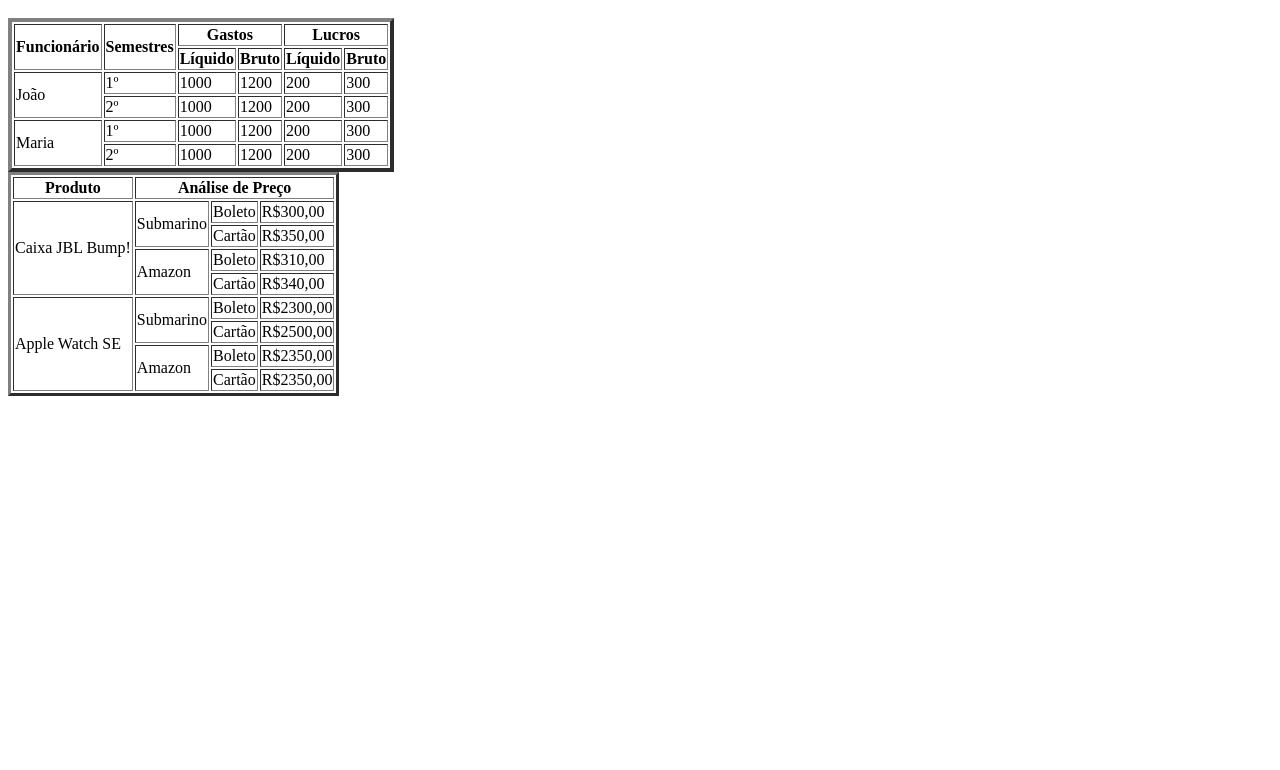
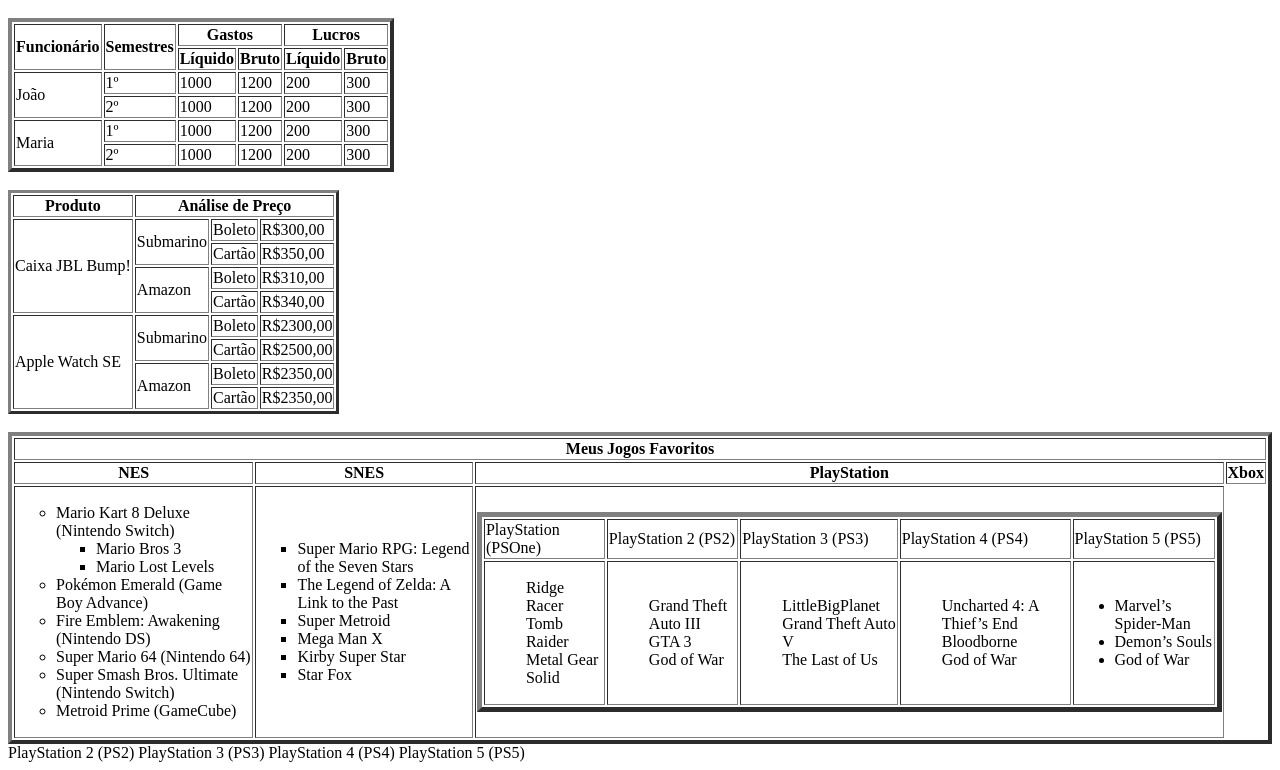
Before and after one commit to MatheusESantana/SI1Nb-CC1Nb-CSW-26, a plain HTML site: page AULA-06/index.html in a window 1280 px wide. Shown: the part 351-1121 px from the top of the page. Before the commit the page ends 800 px from the top, so only its background shows below. Drawn offline with Linux system fonts and the light colour scheme.

Commit message:
Add files via upload

```diff
--- a/AULA-06/index.html
+++ b/AULA-06/index.html
@@ -106,7 +106,8 @@
                 <th>Líquido</th>
                 <th>Bruto</th>
             </tr>
-
+        </thead>
+        <tbody>
             <tr>
                 <td rowspan="2">João</td>
                 <td>1º</td>
@@ -140,9 +141,10 @@
                 <td>200</td>
                 <td>300</td>
             </tr>
-    </thead>
+        </tbody>
+    </table>
 
-<h1></h1>
+    <br>
 
     <table border="3">
         <tbody>
@@ -198,6 +200,124 @@
         </tbody>
     </table>
     </table>
+
+    <br>
+
+    <table border="4">
+        <thead>
+            <tr>
+                <th colspan="4">Meus Jogos Favoritos</th>
+            </tr>
+
+            <tr>
+                <th>NES</th>
+                <th>SNES</th>
+                <th>PlayStation</th>
+                <th>Xbox</th>
+            </tr>
+        </thead>
+
+        <tbody>
+
+            <td>
+                <ul type="circle">
+                    <li>Mario Kart 8 Deluxe (Nintendo Switch)</li>
+
+                    <ul type="square">
+                        <li>Mario Bros 3</li>
+                    </ul>
+                    <ul type="square">
+                        <li>Mario Lost Levels</li>
+                    </ul>
+
+                    <li>Pokémon Emerald (Game Boy Advance)</li>
+                    <li>Fire Emblem: Awakening (Nintendo DS)</li>
+                    <li>Super Mario 64 (Nintendo 64)</li>
+                    <li>Super Smash Bros. Ultimate (Nintendo Switch)</li>
+                    <li>Metroid Prime (GameCube)</li>
+                </ul>
+            </td>
+
+            <td>
+                <ul type="square">
+
+                    <li>Super Mario RPG: Legend of the Seven Stars</li>
+                    <li>The Legend of Zelda: A Link to the Past</li>
+                    <li>Super Metroid</li>
+                    <li>Mega Man X</li>
+                    <li>Kirby Super Star</li>
+                    <li>Star Fox</li>
+
+                </ul>
+            </td>
+
+            <td>
+                <table border="5">
+                    <thead>
+                        <td>PlayStation (PSOne)</td>
+                        <td>PlayStation 2 (PS2)</td>
+                        <td>PlayStation 3 (PS3)</td>
+                        <td>PlayStation 4 (PS4)</td>
+                        <td>PlayStation 5 (PS5)</td>
+                    </thead>
+
+                    <tbody>
+                        <td>
+                            <ul style type="none">
+                                <li>Ridge Racer</li>
+                                <li>Tomb Raider</li>
+                                <li>Metal Gear Solid</li>
+                            </ul>
+                        </td>
+
+                        <td>
+                            <ul style type="none">
+                                <li>Grand Theft Auto III</li>
+                                <li>GTA 3</li>
+                                <li>God of War</li>
+                            </ul>
+                        </td>
+
+                        <td>
+                            <ul style type="none">
+                                <li>LittleBigPlanet</li>
+                                <li>Grand Theft Auto V</li>
+                                <li>The Last of Us</li>
+                            </ul>
+                        </td>
+
+                        <td>
+                            <ul style type="none">
+                                <li>Uncharted 4: A Thief’s End</li>
+                                <li>Bloodborne</li>
+                                <li>God of War</li>
+                            </ul>
+                        </td>
+
+                        <td>
+                            <ul style none="none">
+                                <li>Marvel’s Spider-Man</li>
+                                <li>Demon’s Souls</li>
+                                <li>God of War</li>
+                            </ul>
+                        </td>
+
+
+                    </tbody>
+                </table>
+            </td>
+
+        </tbody>
+    </table>
+    <tr>
+
+
+    </tr>
+    <th>PlayStation 2 (PS2)</th>
+    <th>PlayStation 3 (PS3)</th>
+    <th>PlayStation 4 (PS4)</th>
+    <th>PlayStation 5 (PS5)</th>
+    </tr>
 </body>
 
 </html>
```
Lines whose indentation alone changed are shown as unchanged.
